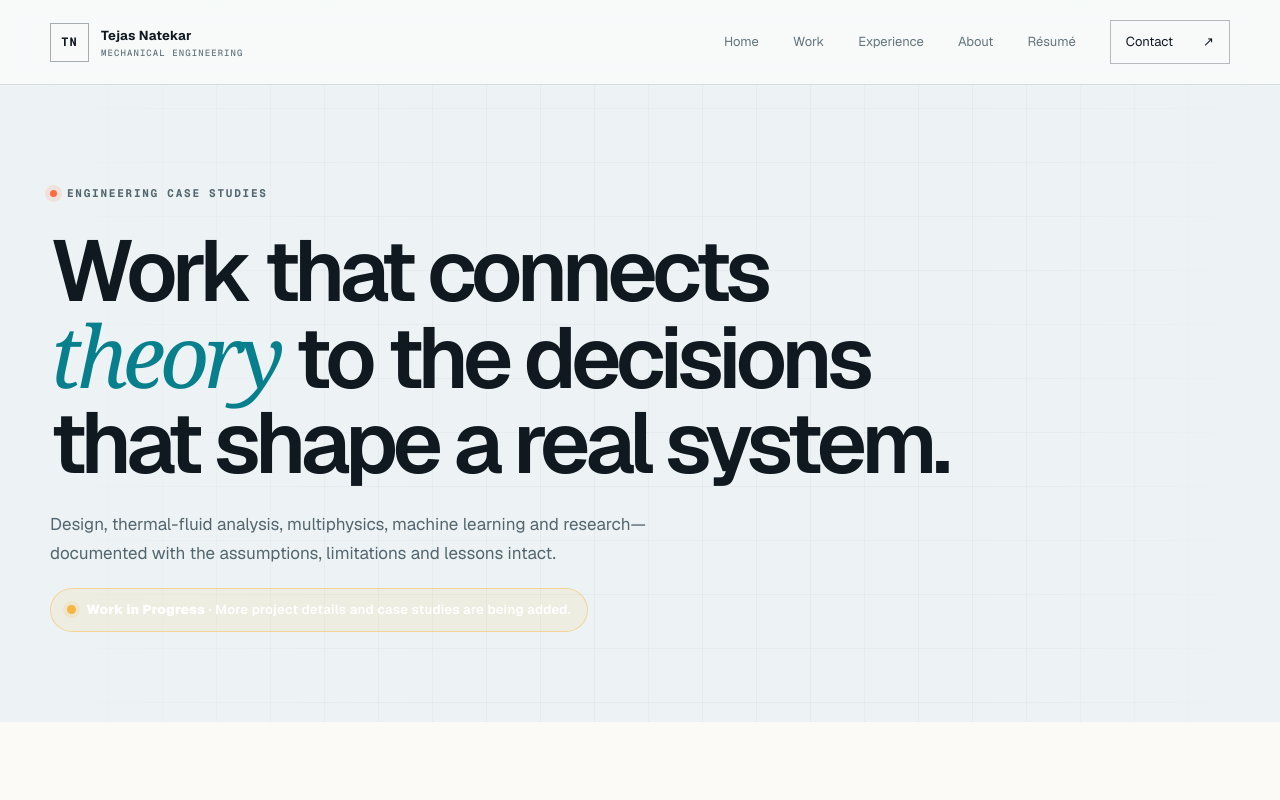
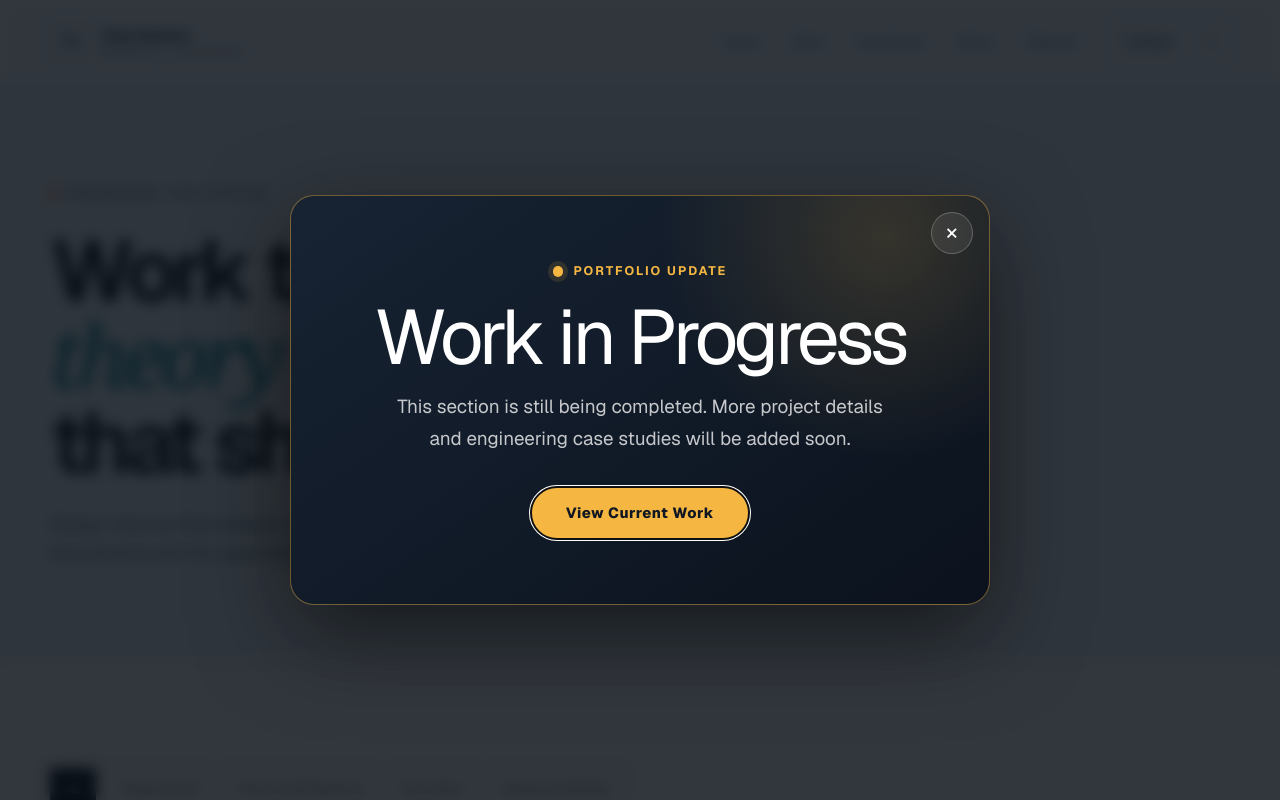
Before and after one commit to tejasnat/tejasnat.github.io, a Next.js app: page /projects in a window 1280 px wide. Shown: the top 800 px of the page. Built offline with nearby package versions, Linux system fonts and the light colour scheme.

Commit message:
Show dismissible progress modal on projects page

```diff
--- a/app/projects/page.tsx
+++ b/app/projects/page.tsx
@@ -1,46 +1,18 @@
 import { ProjectExplorer } from "@/components/ProjectExplorer";
+import { WorkInProgressNotice } from "@/components/WorkInProgressNotice";
 
 export const metadata = { title: "Projects | Tejas Natekar" };
 
 export default function ProjectsPage() {
   return (
     <main>
+      <WorkInProgressNotice />
       <section className="page-hero dark-section compact-hero">
         <div className="hero-grid-overlay" />
         <div className="shell page-hero-copy">
           <span className="eyebrow"><i /> Engineering case studies</span>
           <h1>Work that connects <em>theory</em> to the decisions that shape a real system.</h1>
           <p>Design, thermal-fluid analysis, multiphysics, machine learning and research—documented with the assumptions, limitations and lessons intact.</p>
-          <div
-            role="status"
-            style={{
-              display: "inline-flex",
-              alignItems: "center",
-              gap: "0.65rem",
-              marginTop: "1.25rem",
-              padding: "0.7rem 1rem",
-              border: "1px solid rgba(245, 183, 66, 0.45)",
-              borderRadius: "999px",
-              background: "rgba(245, 183, 66, 0.1)",
-              color: "#ffffff",
-              fontSize: "0.82rem",
-              fontWeight: 600,
-              letterSpacing: "0.02em",
-            }}
-          >
-            <span
-              aria-hidden="true"
-              style={{
-                width: "0.55rem",
-                height: "0.55rem",
-                flex: "0 0 auto",
-                borderRadius: "50%",
-                background: "#f5b742",
-                boxShadow: "0 0 0 4px rgba(245, 183, 66, 0.13)",
-              }}
-            />
-            <span><strong>Work in Progress</strong> · More project details and case studies are being added.</span>
-          </div>
         </div>
       </section>
       <section className="section project-index-section">
```
